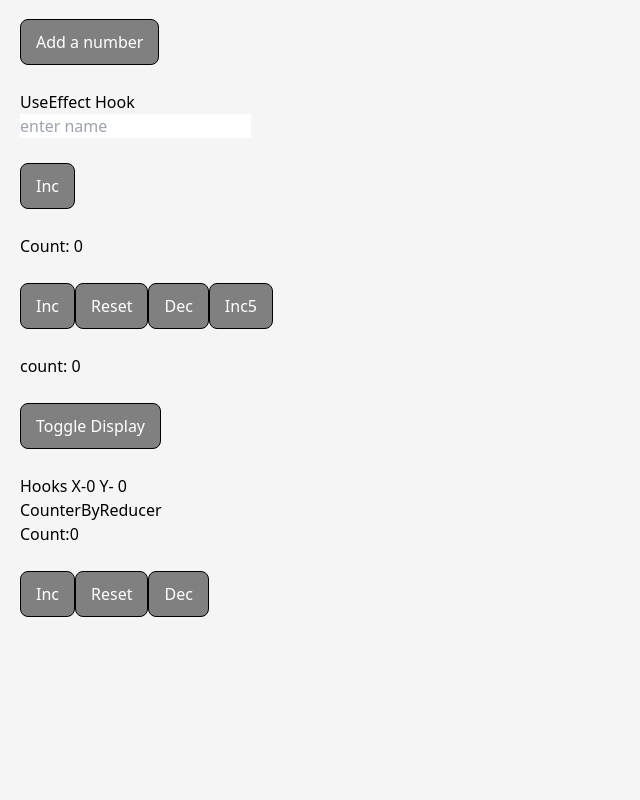
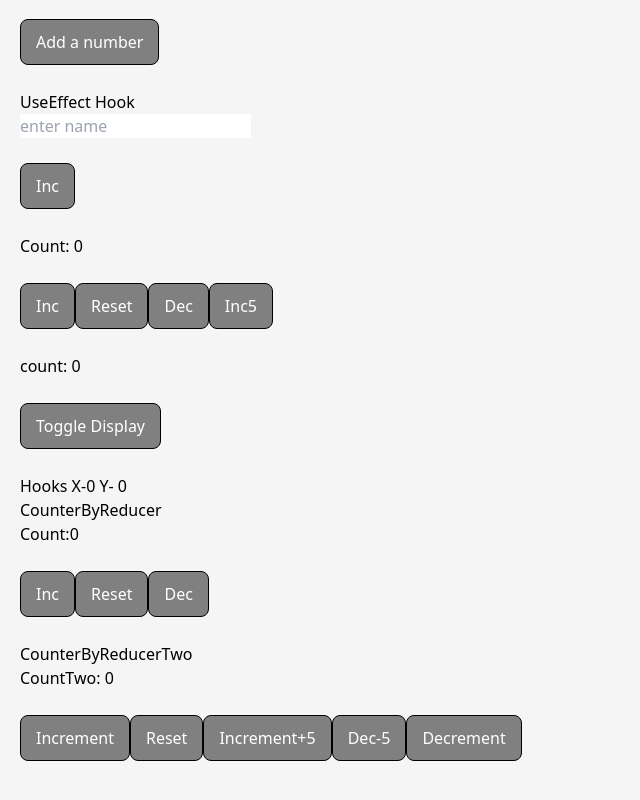
Before and after one commit to Omid-Sargazi/react-project, a React (Create React App) app: page / in a window 1280 px wide. Shown: the part 362-1162 px from the top of the page, without its empty margins (0-640 px from the left). Before the commit the page ends 1024 px from the top, so only its background shows below. Built offline with nearby package versions, Linux system fonts and the light colour scheme.

Commit message:
React Hooks useReducer (complex state

```diff
--- a/src/App.js
+++ b/src/App.js
@@ -92,6 +92,7 @@ import HookCounterone from "./Components/UseEffects/HookCounterone";
 import HookMouse from "./Components/HookMouse";
 import MouseContainer from "./Components/MouseContainer";
 import CounterByReducer from "./Components/useReducer/CounterByReducer";
+import CounterByReducerTwo from "./Components/useReducer/CounterByReducerTwo";
 export const UserContext = React.createContext();
 export const ChannelContext = React.createContext();
 
@@ -131,6 +132,7 @@ const App = () => {
       {/* <HookMouse /> */}
       <MouseContainer />
       <CounterByReducer />
+      <CounterByReducerTwo />
     </div>
   );
 };
--- /dev/null
+++ b/src/Components/useReducer/CounterByReducerTwo.js
@@ -0,0 +1,41 @@
+import { useReducer } from "react";
+const initialState = {
+  firstCounter: 0,
+};
+const reducer = (state, action) => {
+  switch (action.type) {
+    case "inc":
+      return { firstCounter: state.firstCounter + action.value };
+
+    case "dec":
+      return { firstCounter: state.firstCounter - action.value };
+
+    case "reset":
+      return initialState;
+
+    default:
+      return state;
+  }
+};
+const CounterByReducerTwo = () => {
+  const [count, dispatch] = useReducer(reducer, initialState);
+  return (
+    <>
+      <h2>CounterByReducerTwo</h2>
+      <h1>CountTwo: {count.firstCounter}</h1>
+      <button onClick={() => dispatch({ type: "inc", value: 1 })}>
+        Increment
+      </button>
+      <button onClick={() => dispatch({ type: "reset" })}>Reset</button>
+      <button onClick={() => dispatch({ type: "inc", value: 5 })}>
+        Increment+5
+      </button>
+      <button onClick={() => dispatch({ type: "dec", value: 5 })}>Dec-5</button>
+      <button onClick={() => dispatch({ type: "dec", value: 1 })}>
+        Decrement
+      </button>
+    </>
+  );
+};
+
+export default CounterByReducerTwo;
```
